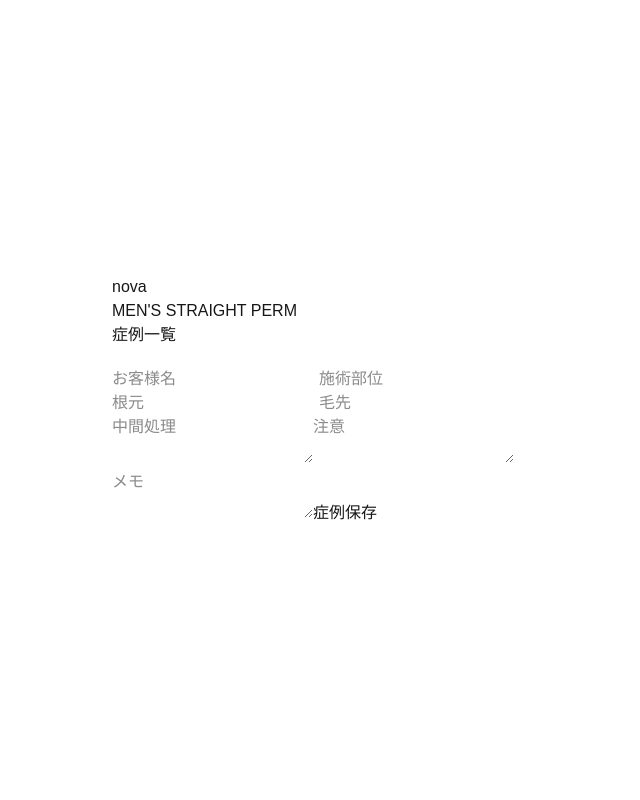
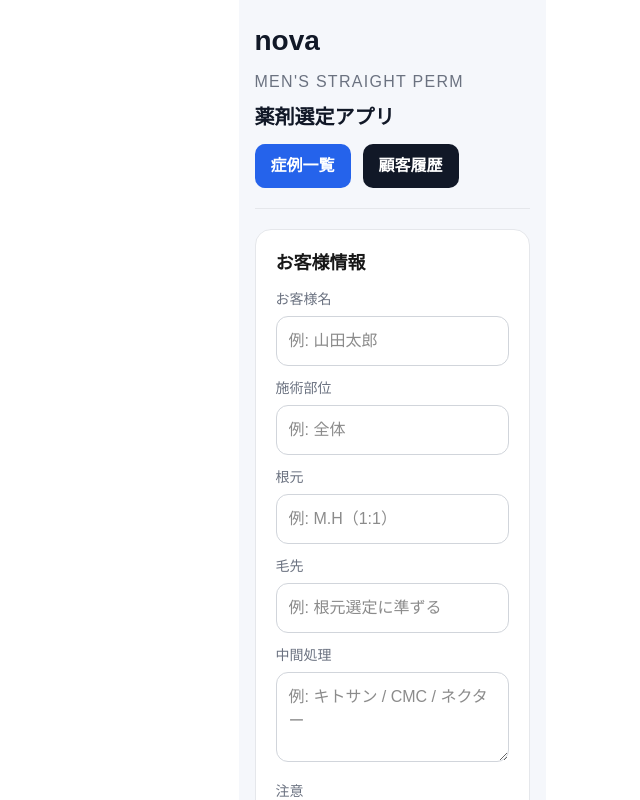
Before and after one commit to yosi080508050805-prog/nova-hair-app, a Next.js app: page / in a window 1280 px wide. Shown: the top 800 px of the page, without its empty margins (248-888 px from the left). Built offline with nearby package versions, Linux system fonts and the light colour scheme; no server answers.

Commit message:
Update page.tsx

```diff
--- a/app/page.tsx
+++ b/app/page.tsx
@@ -1,22 +1,9 @@
 "use client";
 
-import { createClient } from "@supabase/supabase-js";
 import Link from "next/link";
-import { useSearchParams } from "next/navigation";
-import { useEffect, useState } from "react";
-
-const supabaseUrl = process.env.NEXT_PUBLIC_SUPABASE_URL!;
-const supabaseKey =
-  process.env.NEXT_PUBLIC_SUPABASE_PUBLISHABLE_DEFAULT_KEY!;
-
-const supabase = createClient(supabaseUrl, supabaseKey);
+import { useState } from "react";
 
 export default function Home() {
-  const searchParams = useSearchParams();
-  const editId = searchParams.get("edit");
-
-  const [editingId, setEditingId] = useState<number | null>(null);
-
   const [customerName, setCustomerName] = useState("");
   const [serviceArea, setServiceArea] = useState("");
   const [root, setRoot] = useState("");
@@ -25,131 +12,269 @@ export default function Home() {
   const [warning, setWarning] = useState("");
   const [memo, setMemo] = useState("");
 
-  const [beforePhotoUrl, setBeforePhotoUrl] = useState("");
-  const [tipPhotoUrl, setTipPhotoUrl] = useState("");
-  const [afterPhotoUrl, setAfterPhotoUrl] = useState("");
+  return (
+    <main
+      style={{
+        maxWidth: "760px",
+        margin: "0 auto",
+        padding: "20px 16px 60px",
+        minHeight: "100vh",
+        background: "#f5f7fb",
+      }}
+    >
+      <h1
+        style={{
+          fontSize: "28px",
+          fontWeight: 700,
+          marginBottom: "8px",
+          color: "#111827",
+        }}
+      >
+        nova
+      </h1>
 
-  useEffect(() => {
-    const loadEditCase = async () => {
-      if (!editId) return;
+      <p
+        style={{
+          color: "#6b7280",
+          letterSpacing: "0.08em",
+          marginBottom: "8px",
+        }}
+      >
+        MEN&apos;S STRAIGHT PERM
+      </p>
 
-      const { data } = await supabase
-        .from("cases")
-        .select("*")
-        .eq("id", editId)
-        .single();
+      <p
+        style={{
+          fontSize: "20px",
+          fontWeight: 700,
+          color: "#111827",
+          marginBottom: "8px",
+        }}
+      >
+        薬剤選定アプリ
+      </p>
 
-      if (!data) return;
+      <div
+        style={{
+          display: "flex",
+          gap: "12px",
+          marginTop: "12px",
+          marginBottom: "20px",
+          flexWrap: "wrap",
+        }}
+      >
+        <Link
+          href="/cases"
+          style={{
+            background: "#2563eb",
+            color: "white",
+            padding: "10px 16px",
+            borderRadius: "10px",
+            textDecoration: "none",
+            fontWeight: 600,
+            display: "inline-block",
+          }}
+        >
+          症例一覧
+        </Link>
 
-      setEditingId(data.id);
-      setCustomerName(data.customer_name || "");
-      setServiceArea(data.service_area || "");
-      setRoot(data.root_result || "");
-      setTip(data.tip_result || "");
-      setTreatment(data.treatment_result || "");
-      setWarning(data.warning || "");
-      setMemo(data.memo || "");
-      setBeforePhotoUrl(data.before_photo_url || "");
-      setTipPhotoUrl(data.tip_photo_url || "");
-      setAfterPhotoUrl(data.after_photo_url || "");
-    };
-
-    loadEditCase();
-  }, [editId]);
-
-  const saveCase = async () => {
-    const payload = {
-      customer_name: customerName,
-      service_area: serviceArea,
-      root_result: root,
-      tip_result: tip,
-      treatment_result: treatment,
-      warning,
-      memo,
-      before_photo_url: beforePhotoUrl,
-      tip_photo_url: tipPhotoUrl,
-      after_photo_url: afterPhotoUrl,
-    };
-
-    let error;
-
-    if (editingId) {
-      const { error: updateError } = await supabase
-        .from("cases")
-        .update(payload)
-        .eq("id", editingId);
-
-      error = updateError;
-    } else {
-      const { error: insertError } = await supabase
-        .from("cases")
-        .insert([payload]);
-
-      error = insertError;
-    }
-
-    if (error) {
-      alert("保存失敗");
-      return;
-    }
-
-    alert("保存完了");
-    window.location.href = "/cases";
-  };
-
-  return (
-    <main style={{ maxWidth: 600, margin: "auto", padding: 20 }}>
-      <h1>nova</h1>
-      <p>MEN'S STRAIGHT PERM</p>
-
-      <div style={{ marginBottom: 20 }}>
-        <Link href="/cases">症例一覧</Link>
+        <Link
+          href="/customers"
+          style={{
+            background: "#111827",
+            color: "white",
+            padding: "10px 16px",
+            borderRadius: "10px",
+            textDecoration: "none",
+            fontWeight: 600,
+            display: "inline-block",
+          }}
+        >
+          顧客履歴
+        </Link>
       </div>
 
+      <hr
+        style={{
+          marginBottom: "20px",
+          border: "none",
+          borderTop: "1px solid #e5e7eb",
+        }}
+      />
+
+      <section
+        style={{
+          background: "white",
+          borderRadius: "16px",
+          padding: "20px",
+          marginBottom: "20px",
+          border: "1px solid #e5e7eb",
+        }}
+      >
+        <h2
+          style={{
+            fontSize: "18px",
+            fontWeight: 700,
+            marginBottom: "12px",
+          }}
+        >
+          お客様情報
+        </h2>
+
+        <p style={{ fontSize: "14px", marginBottom: "6px", color: "#6b7280" }}>
+          お客様名
+        </p>
         <input
-        placeholder="お客様名"
+          type="text"
           value={customerName}
           onChange={(e) => setCustomerName(e.target.value)}
+          placeholder="例: 山田太郎"
+          style={{
+            width: "100%",
+            padding: "12px",
+            borderRadius: "12px",
+            border: "1px solid #d1d5db",
+            fontSize: "16px",
+            boxSizing: "border-box",
+            background: "white",
+            marginBottom: "12px",
+          }}
         />
 
+        <p style={{ fontSize: "14px", marginBottom: "6px", color: "#6b7280" }}>
+          施術部位
+        </p>
         <input
-        placeholder="施術部位"
+          type="text"
           value={serviceArea}
           onChange={(e) => setServiceArea(e.target.value)}
+          placeholder="例: 全体"
+          style={{
+            width: "100%",
+            padding: "12px",
+            borderRadius: "12px",
+            border: "1px solid #d1d5db",
+            fontSize: "16px",
+            boxSizing: "border-box",
+            background: "white",
+            marginBottom: "12px",
+          }}
         />
 
+        <p style={{ fontSize: "14px", marginBottom: "6px", color: "#6b7280" }}>
+          根元
+        </p>
         <input
-        placeholder="根元"
+          type="text"
           value={root}
           onChange={(e) => setRoot(e.target.value)}
+          placeholder="例: M.H（1:1）"
+          style={{
+            width: "100%",
+            padding: "12px",
+            borderRadius: "12px",
+            border: "1px solid #d1d5db",
+            fontSize: "16px",
+            boxSizing: "border-box",
+            background: "white",
+            marginBottom: "12px",
+          }}
         />
 
+        <p style={{ fontSize: "14px", marginBottom: "6px", color: "#6b7280" }}>
+          毛先
+        </p>
         <input
-        placeholder="毛先"
+          type="text"
           value={tip}
           onChange={(e) => setTip(e.target.value)}
+          placeholder="例: 根元選定に準ずる"
+          style={{
+            width: "100%",
+            padding: "12px",
+            borderRadius: "12px",
+            border: "1px solid #d1d5db",
+            fontSize: "16px",
+            boxSizing: "border-box",
+            background: "white",
+            marginBottom: "12px",
+          }}
         />
 
+        <p style={{ fontSize: "14px", marginBottom: "6px", color: "#6b7280" }}>
+          中間処理
+        </p>
         <textarea
-        placeholder="中間処理"
           value={treatment}
           onChange={(e) => setTreatment(e.target.value)}
+          placeholder="例: キトサン / CMC / ネクター"
+          style={{
+            width: "100%",
+            padding: "12px",
+            borderRadius: "12px",
+            border: "1px solid #d1d5db",
+            fontSize: "16px",
+            boxSizing: "border-box",
+            background: "white",
+            minHeight: "90px",
+            marginBottom: "12px",
+          }}
         />
 
+        <p style={{ fontSize: "14px", marginBottom: "6px", color: "#6b7280" }}>
+          注意
+        </p>
         <textarea
-        placeholder="注意"
           value={warning}
           onChange={(e) => setWarning(e.target.value)}
+          placeholder="例: 縮毛履歴あり"
+          style={{
+            width: "100%",
+            padding: "12px",
+            borderRadius: "12px",
+            border: "1px solid #d1d5db",
+            fontSize: "16px",
+            boxSizing: "border-box",
+            background: "white",
+            minHeight: "90px",
+            marginBottom: "12px",
+          }}
         />
 
+        <p style={{ fontSize: "14px", marginBottom: "6px", color: "#6b7280" }}>
+          メモ
+        </p>
         <textarea
-        placeholder="メモ"
           value={memo}
           onChange={(e) => setMemo(e.target.value)}
+          placeholder="例: 次回は弱めスタート"
+          style={{
+            width: "100%",
+            padding: "12px",
+            borderRadius: "12px",
+            border: "1px solid #d1d5db",
+            fontSize: "16px",
+            boxSizing: "border-box",
+            background: "white",
+            minHeight: "90px",
+          }}
         />
+      </section>
 
-      <button onClick={saveCase}>
-        {editingId ? "更新する" : "症例保存"}
+      <button
+        type="button"
+        style={{
+          width: "100%",
+          padding: "16px",
+          background: "#4caf50",
+          color: "white",
+          borderRadius: "12px",
+          fontWeight: 700,
+          border: "none",
+          cursor: "pointer",
+        }}
+      >
+        症例を保存する
       </button>
     </main>
   );
```
Lines whose indentation alone changed are shown as unchanged.
